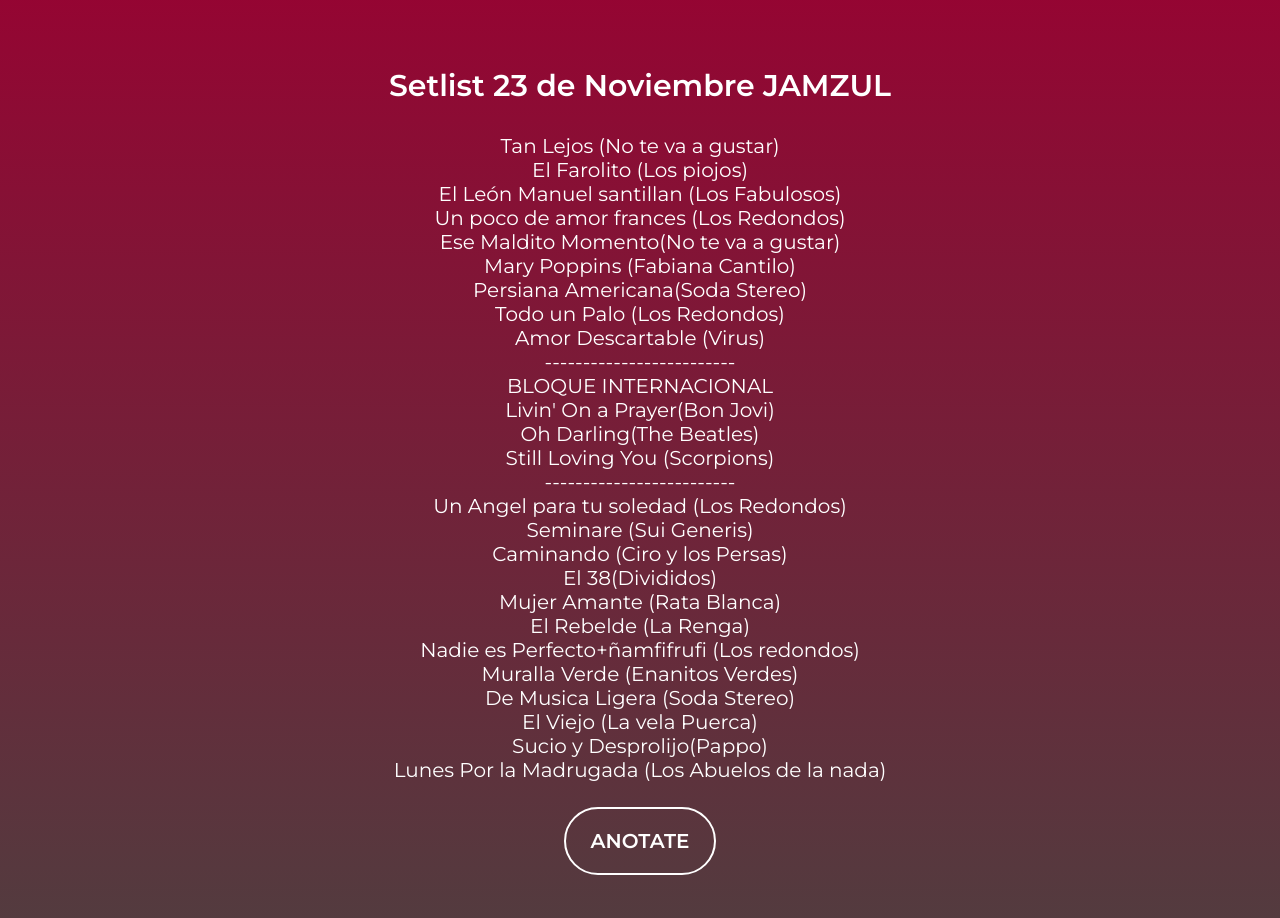
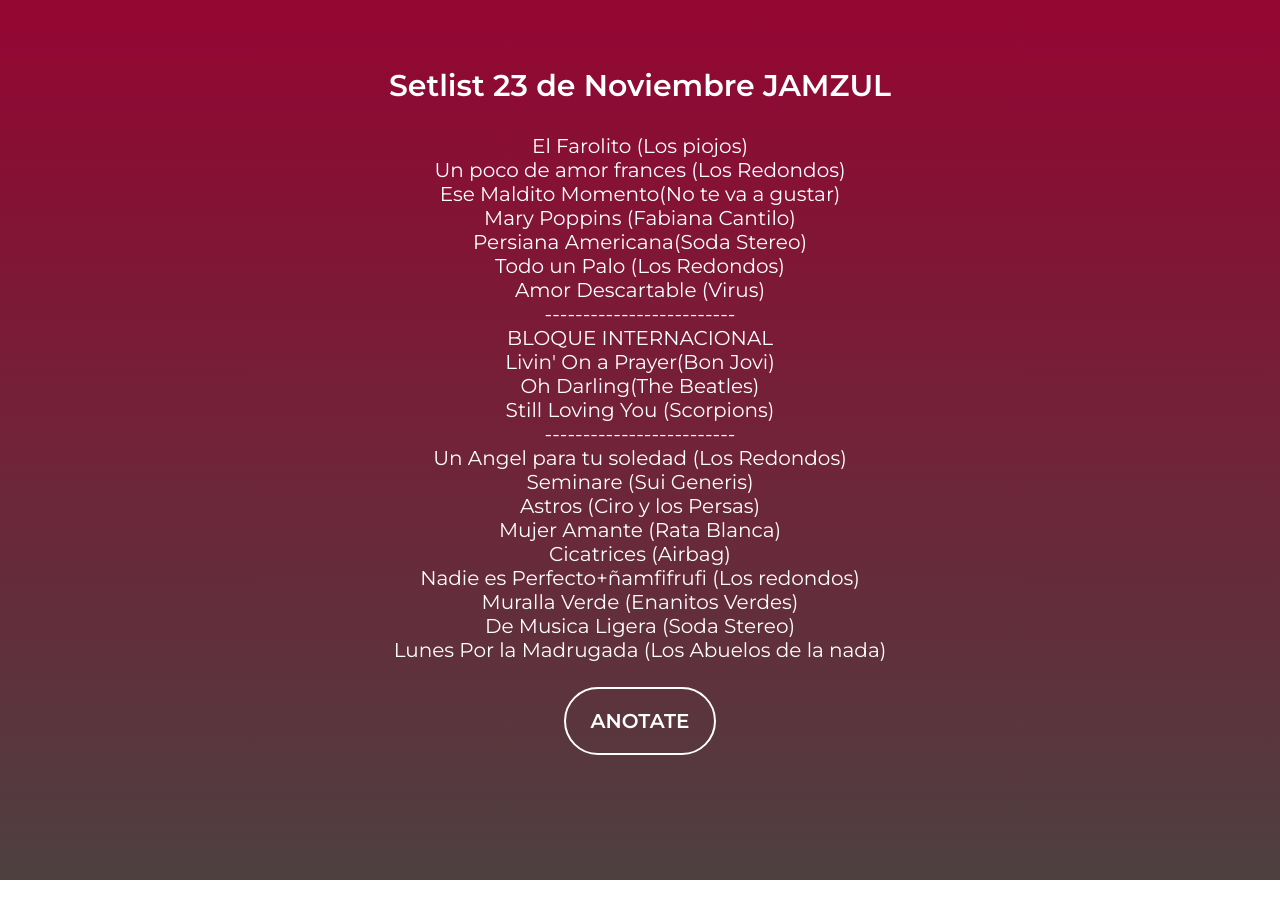
Before and after one commit to Magixduoacustico/Magix, a plain HTML site: page index.html in a window 1280 px wide. Shown: the part 2120-3038 px from the top of the page. Drawn offline with Linux system fonts and the light colour scheme.

Commit message:
index.html

```diff
--- a/index.html
+++ b/index.html
@@ -115,9 +115,9 @@ Te invitamos a participar de esta experiencia, donde vos también sos parte del
             </div>
 
              <div class="info">
-        <div class="info">   <p> <span class="lista"> </span> Tan Lejos (No te va a gustar)</p>         </div>
+
    <div class="info"><p> <span class="lista"> </span> El Farolito (Los piojos)</p>   </div>
-                 <div class="info"><p> <span class="lista"> </span> El León Manuel santillan (Los Fabulosos)</p>   </div>
+
    <div class="info"><p> <span class="lista"> </span> Un poco de amor frances (Los Redondos)</p>   </div>
    <div class="info"><p> <span class="lista"> </span> Ese Maldito Momento(No te va a gustar)</p>   </div>
                   <div class="info">   <p> <span class="lista"> </span> Mary Poppins (Fabiana Cantilo)</p>         </div>
@@ -132,15 +132,15 @@ Te invitamos a participar de esta experiencia, donde vos también sos parte del
  <div class="info"><p> <span class="lista"> </span> -------------------------</p>   </div>
    <div class="info"><p> <span class="lista"> </span> Un Angel para tu soledad (Los Redondos)</p>   </div>
    <div class="info"><p> <span class="lista"> </span> Seminare (Sui Generis)</p>   </div>
-   <div class="info"><p> <span class="lista"> </span> Caminando (Ciro y los Persas)</p>   </div>
-                 <div class="info"><p> <span class="lista"> </span> El 38(Divididos)</p>   </div>
+   <div class="info"><p> <span class="lista"> </span> Astros (Ciro y los Persas)</p>   </div>
+
                  <div class="info"><p> <span class="lista"> </span> Mujer Amante (Rata Blanca)</p>   </div>
-   <div class="info"><p> <span class="lista"> </span> El Rebelde (La Renga)</p>   </div>
+   <div class="info"><p> <span class="lista"> </span> Cicatrices (Airbag)</p>   </div>
      <div class="info"><p> <span class="lista"> </span> Nadie es Perfecto+ñamfifrufi (Los redondos)</p>   </div>
    <div class="info"><p> <span class="lista"> </span> Muralla Verde (Enanitos Verdes)</p>   </div>
                  <div class="info"><p> <span class="lista"> </span> De Musica Ligera (Soda Stereo)</p>   </div>
-                  <div class="info"><p> <span class="lista"> </span> El Viejo (La vela Puerca)</p>   </div>
-                  <div class="info"><p> <span class="lista"> </span>Sucio y Desprolijo(Pappo)</p>   </div>
+
+
 
    <div class="info"><p> <span class="lista"> </span> Lunes Por la Madrugada (Los Abuelos de la nada)</p>   </div>
 
```
